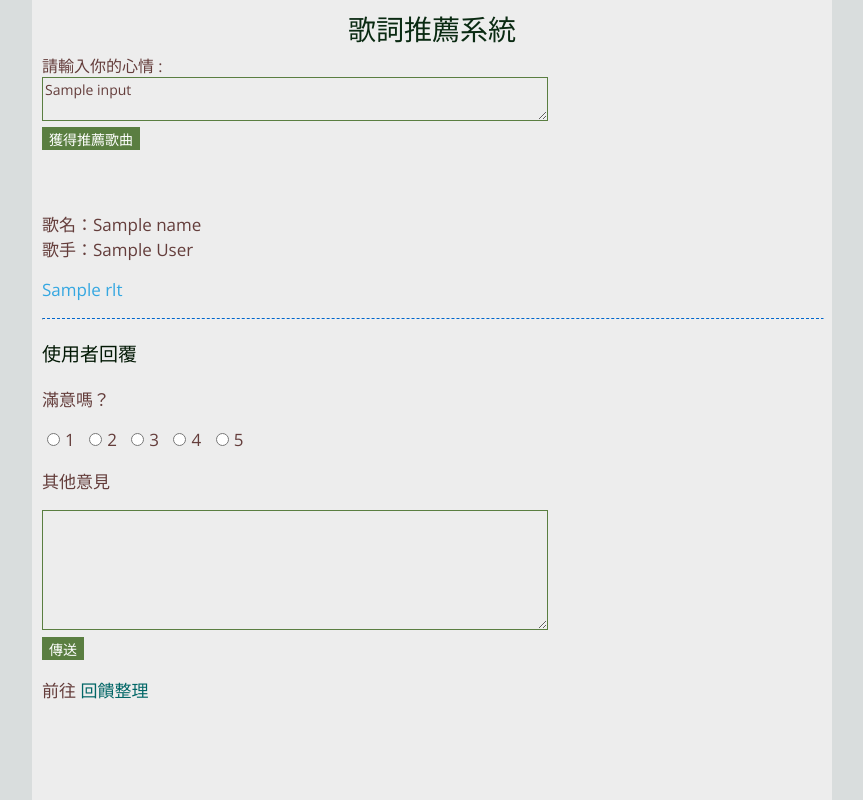
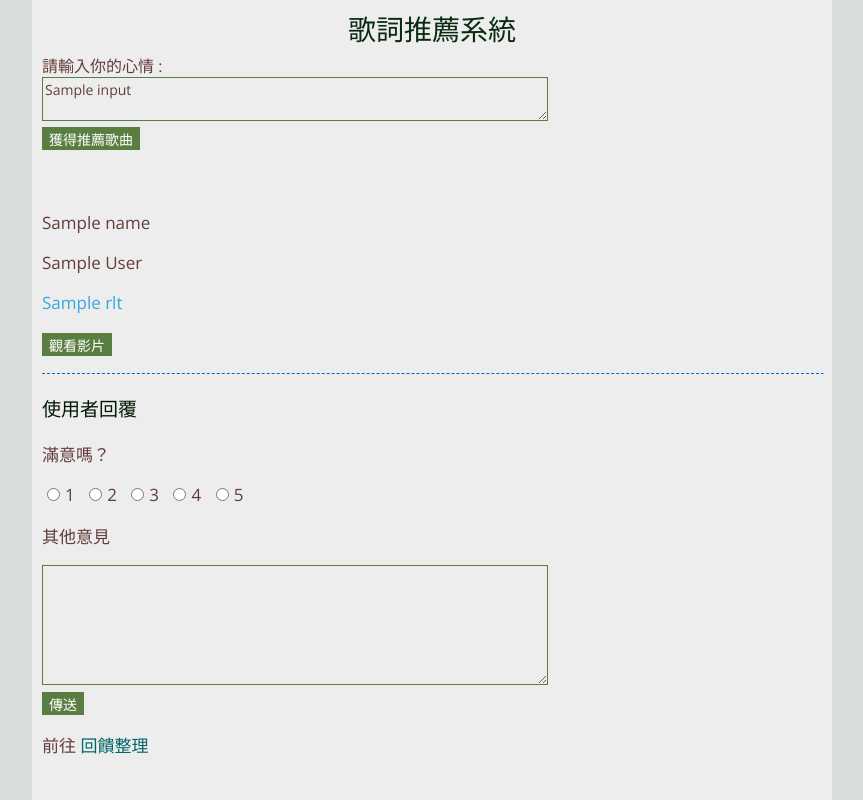
Before and after one commit to sheauni/lyrics-kryptonite, a Django app: template project2/templates/test.html in a window 1280 px wide. Shown: the whole page, without its empty margins (208-1071 px from the left). Run offline with Django 3.2, Linux system fonts and the light colour scheme; the template is opened without the code that fills it: most values are stand-ins (such as "Sample title", 1, 10 or a date in 2020); parts of the project's set-up code (start-up, migrations or seed data) failed here and were passed over; some libraries are stand-ins or nearby versions.

Commit message:
add video

```diff
--- a/project2/templates/test.html
+++ b/project2/templates/test.html
@@ -127,8 +127,17 @@ textarea{
        <input type="submit" name="SB" value="獲得推薦歌曲">
   </form>
   <br><br>
-   <p style="color:##35A7E1;">歌名：{{ name }} <br> 歌手：{{ author }}</p>
+    <p id="song_name" style="color:##35A7E1;">{{ name }}</p>
+    <p id="author" style="color:##35A7E1;">{{ author }}</p>
   <p id="lyrics" style=" color:#35A7E1; charset=utf-8 "><b>{{ rlt | linebreaksbr }}</b></p>
+
+
+
+  <form action="#">
+       <p><input type="submit" id="SB" value="觀看影片" class="form-control btn btn-primary w100"></p>
+  </form>
+
+  <div id="results"></div>
   <hr>
   <h3>使用者回覆</h3>
   <form id="feedbackForm">
@@ -147,7 +156,54 @@ textarea{
   <p>前往 <a href="https://docs.google.com/spreadsheets/d/1NQea73IHOrH1moY25vYmYhFtSnKpK9Bo3B0jukDHeuc/edit#gid=0">回饋整理</a></p>
   <script type="text/javascript" src="https://code.jquery.com/jquery-3.2.1.min.js"></script>
 </div>
+<script src="https://code.jquery.com/jquery-3.3.1.min.js"></script>
+<script>
+    $(function() {
+        $('#SB').click( function(e) {
+        console.log($("#song_name").html());
+        e.preventDefault();
+        // prepare the request
+        var request = gapi.client.youtube.search.list({
+            part: "snippet",
+            type: "video",
+            //q: encodeURIComponent($("#song_name").val()+$("#author").val()).replace(/%20/g, "+"),
+            q: $('#song_name').html().replace(/%20/g, "+")+$('#author').html().replace(/%20/g, "+"),
+            maxResults: 3,
+            order: "viewCount",
+            publishedAfter: "2000-01-01T00:00:00Z"
+        });
+        // execute the request
+        request.execute(function(response) {
+            console.log(response);
+            var results = response.result;
+            $("#results").html("");
+            $.each(results.items, function(index, item) {
+                console.log(item);
 
+            $("#results").append('<div class="item"><h2>'+item.snippet.title+'</h2>'+
+            '<iframe class="video w100" width="640" height="360" '+
+            'src="//www.youtube.com/embed/'+item.id.videoId+'" frameborder="0" allowfullscreen></iframe></div>');
+          });
+          resetVideoHeight();
+       });
+    });
+
+    $(window).on("resize", resetVideoHeight);
+});
+
+function resetVideoHeight() {
+    $(".video").css("height", $("#results").width() * 9/16);
+}
+
+function init() {
+    gapi.client.setApiKey("AIzaSyCia9AJycJyg_EMoMRc6ZfO_7hYLqVMg70");
+    gapi.client.load("youtube", "v3", function() {
+        // yt api is ready
+    });
+}
+
+</script>
+<script src="https://apis.google.com/js/client.js?onload=init"></script>
 <script>
 $('#submitButton').click( function(e) {
     e.preventDefault();
@@ -169,6 +225,7 @@ $('#submitButton').click( function(e) {
             'satisfied': checked,
             'input': $('#userInput').val(),
             'lyrics': $('#lyrics').html(),
+            'name': $('#song_name').html(),
         },
         success: function(data) {
             alert('回覆成功！')
@@ -180,5 +237,7 @@ $('#submitButton').click( function(e) {
     });
 });
 </script>
+
+        <script src="https://apis.google.com/js/client.js?onload=init"></script>
 </body>
 </html>
```
Lines whose indentation alone changed are shown as unchanged.
